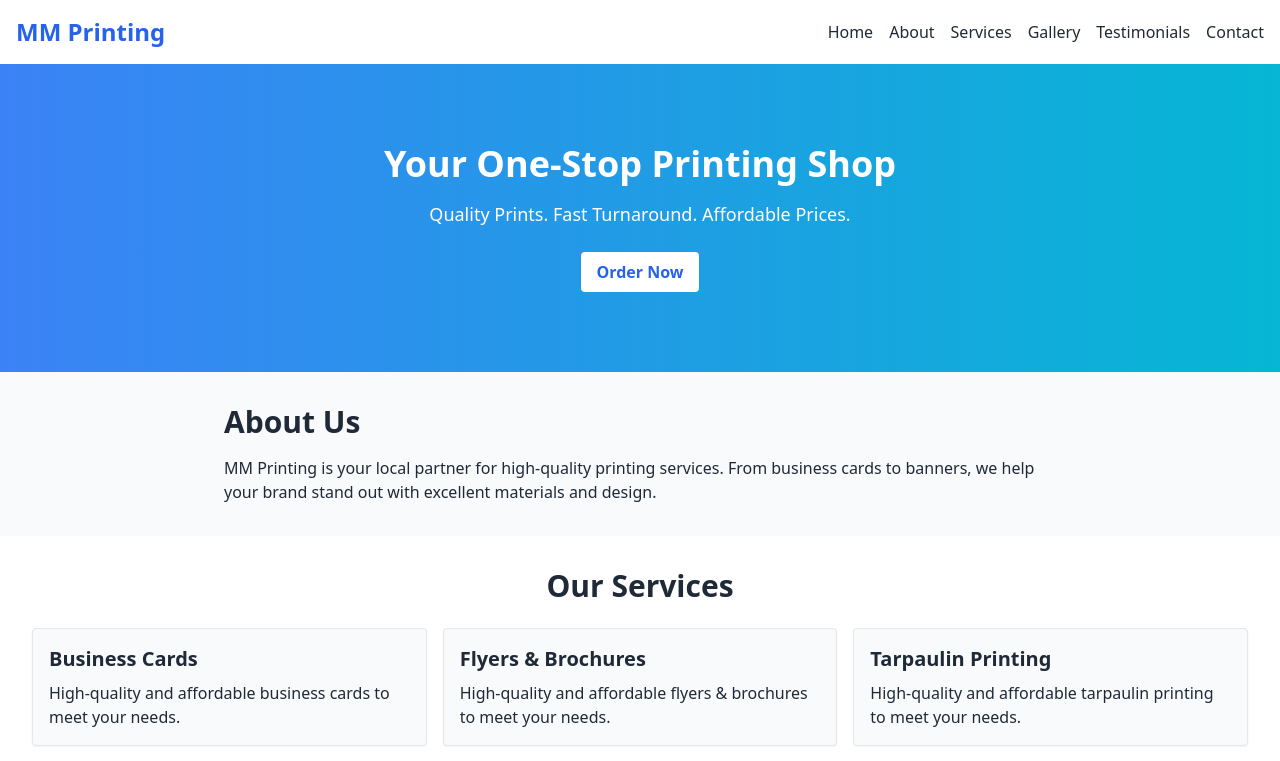
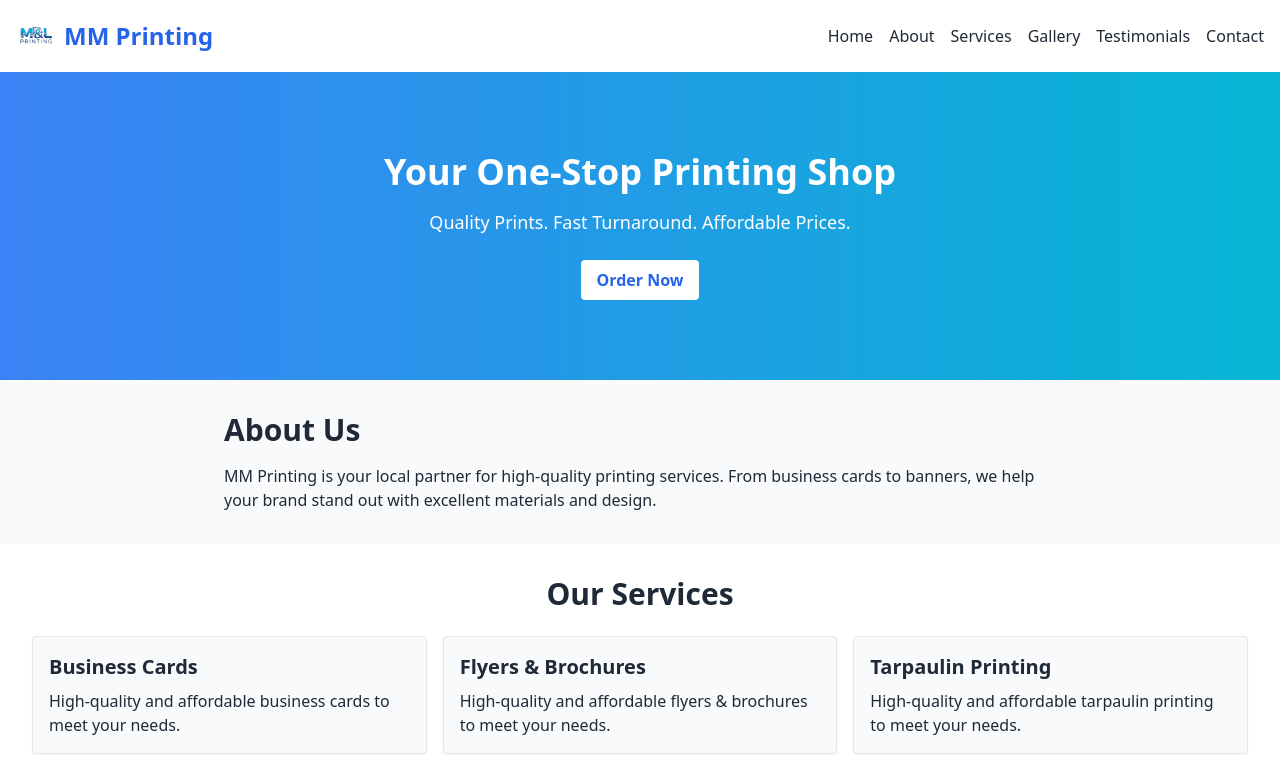
Before and after one commit to boomkaeel/MM-Printing, a React (Vite) app: page / in a window 1280 px wide. Shown: the top 761 px of the page. Built offline with nearby package versions, Linux system fonts and the light colour scheme.

Commit message:
Add files via upload

```diff
--- a/src/App.jsx
+++ b/src/App.jsx
@@ -5,7 +5,10 @@ export default function App() {
   return (
     <div className="font-sans bg-gray-50 text-gray-800">
       <header className="bg-white shadow p-4 flex justify-between items-center">
-        <h1 className="text-2xl font-bold text-blue-600">MM Printing</h1>
+        <div className="flex items-center space-x-2">
+  <img src="/images/logo.jpg" alt="MM Printing Logo" className="h-10 w-10 object-contain" />
+  <h1 className="text-2xl font-bold text-blue-600">MM Printing</h1>
+</div>
         <nav className="space-x-4">
           <a href="#home" className="hover:text-blue-600">Home</a>
           <a href="#about" className="hover:text-blue-600">About</a>
```
Also changed, not shown: public/images/logo.jpg (added).
